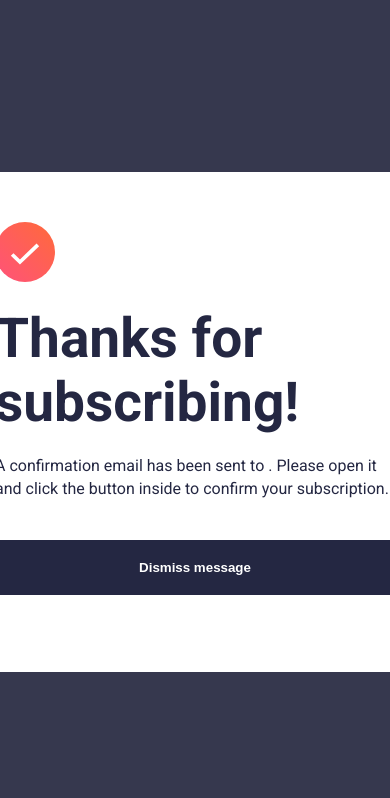
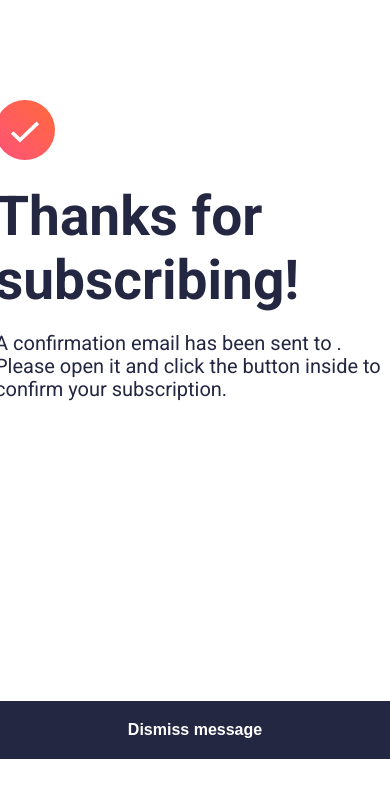
Before and after one commit to N3nT/newsletter-sign-up, a plain HTML site: page index.html in a window 390 px wide. Shown: the top 798 px of the page. Drawn offline with Linux system fonts and the light colour scheme.

Commit message:
Succes wrap mobile

```diff
--- a/scss/style.scss
+++ b/scss/style.scss
@@ -131,21 +131,37 @@ h1 {
     }
 }
 
-@media screen and (max-width: 768px){
+@media screen and (max-width: 576px){
+	body{
+		overflow: hidden;
+		background-color: white;
+	}
     .wrap{
-        padding: 30px 10px;
+		position: absolute;
+		top: 0;
+		height: 100%;
         .right{
-            .desktop_img{
-                height: 200px;
-            }
+
         }
     }
+	.success_wrap{
+		position: absolute;
+		top: 0;
+		margin-top: 50px;
+		padding: 50px;
+		p{
+			font-size: 20px;
+		}
+		button{
+			margin-top: 300px;
+			font-size: 16px;
+		}
+	}
 }
 // @media screen and (max-width: 992px){
 //     .wrap{
 //         position: absolute;
-//         width: 100%;
-//         height: 100vh;
+//
 //         flex-direction: column-reverse;
 //         .right{
 //             position: relative;
```
Also changed, not shown: css/style.css, 1 other file.
